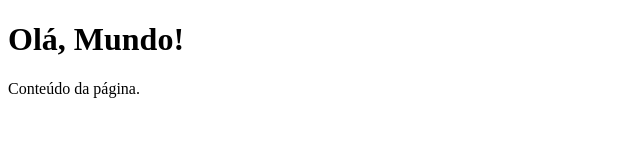
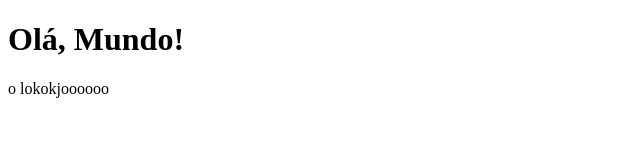
Before and after one commit to engs-gabrielnogueira-web/Atividade-de-Grid, a plain HTML site: page index.html in a window 1280 px wide. Shown: the full height of the page, 0-640 px from the left. Drawn offline with Linux system fonts and the light colour scheme.

Commit message:
Atualizando o layout do index

```diff
--- a/index.html
+++ b/index.html
@@ -7,6 +7,6 @@
 </head>
 <body>
     <h1>Olá, Mundo!</h1>
-    <p>Conteúdo da página.</p>
+    <p>o lokokjoooooo</p>
 </body>
 </html>
```
